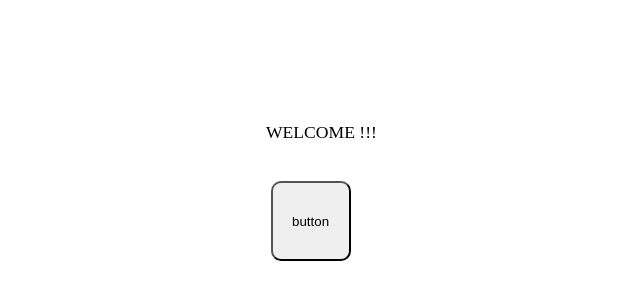
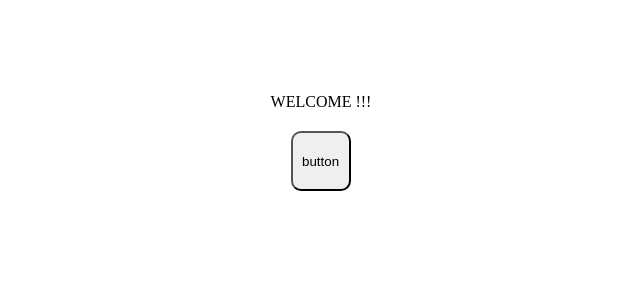
Before and after one commit to Anthcode/FramerPlayground, a React (Create React App) app: page / in a window 1280 px wide. Shown: the part 248-548 px from the top of the page, without its empty margins (319-959 px from the left). Built offline with nearby package versions, Linux system fonts and the light colour scheme.

Commit message:
2 files modified

```diff
--- a/src/App.js
+++ b/src/App.js
@@ -6,26 +6,21 @@ import './style.css';
 export default function App() {
   const spring = {
     type: 'spring',
-    damping: 9,
-    stiffness: 150,
+    damping: 10,
+    stiffness: 120,
   };
   return (
-    <>
+    <div>
       <motion.div
-        initial={{ y: -250 }}
-        transition={spring}
-        animate={{
-          scale: 1.1,
-          x: 0,
-          y: 0,
-        }}
-      >
+       initial={{ y: -450 }}
+       transition={spring}
+       animate={{ y: 0 }}>
         WELCOME !!!
       </motion.div>
 
       <motion.button
-        initial={{ x: -300 }}
-        animate={{ x: 0, y: 0 }}
+        initial={{ x: '-100vw' }}
+        animate={{ x: 0 }}
         transition={spring}
         whileHover={{
           scale: 1.05,
@@ -36,6 +31,6 @@ export default function App() {
       >
         button
       </motion.button>
-    </>
+    </div>
   );
 }
--- a/src/style.css
+++ b/src/style.css
@@ -1,20 +1,21 @@
 * {
-  margin: 20px;
+  margin:0;
   padding: 0;
   box-sizing: border-box;
 }
 
-button {
-  width: 80px;
-  height: 80px;
-  border-radius: 10px;
-}
-h1 {
-  align-self: center;
-}
-body {
+
+#root {
   display: flex;
   justify-content: center;
   align-items: center;
   height: 100vh;
+  width: 100%;
 }
+
+button {
+  width: 60px;
+  height: 60px;
+  border-radius: 10px;
+  margin: 20px;
+}
```
